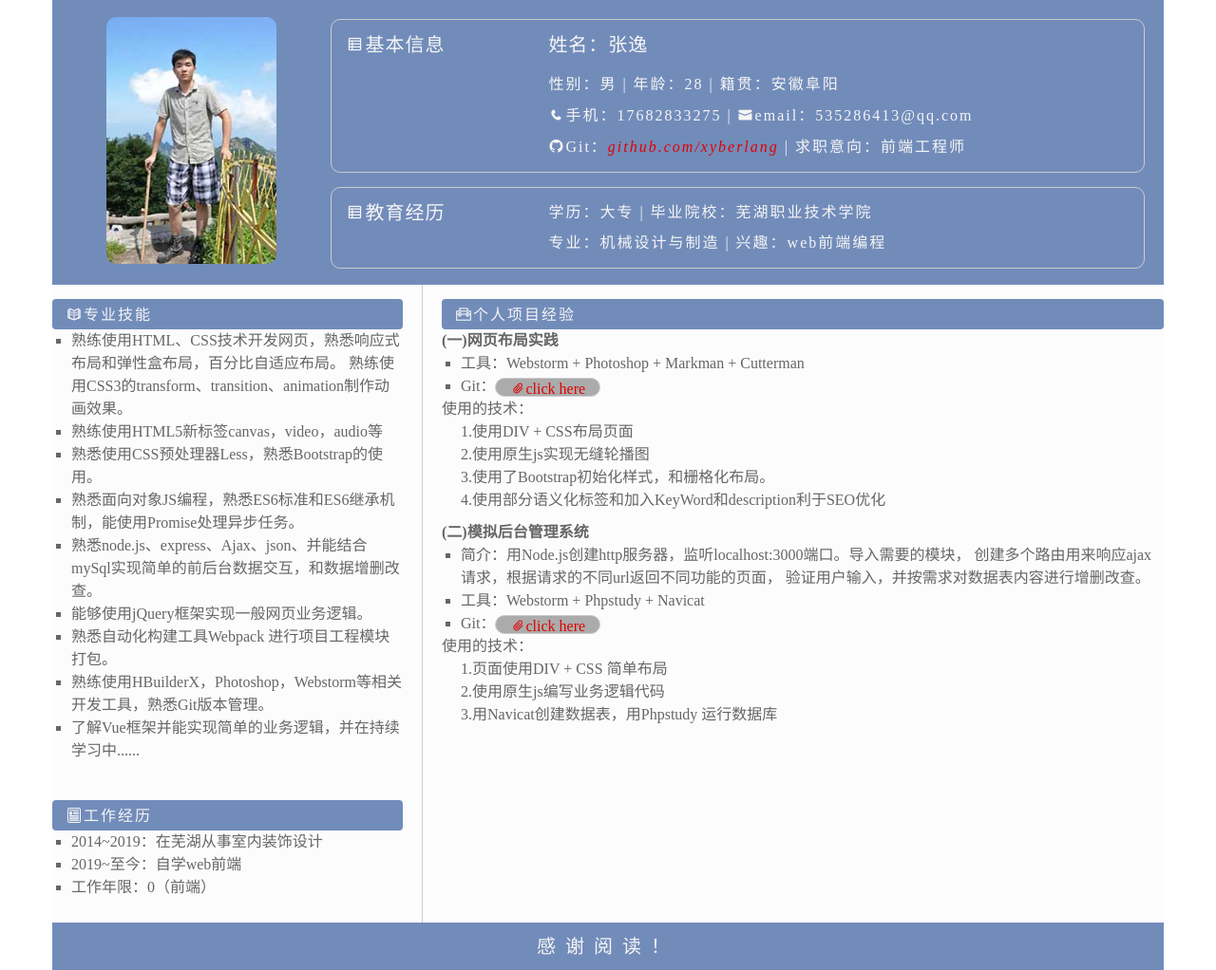
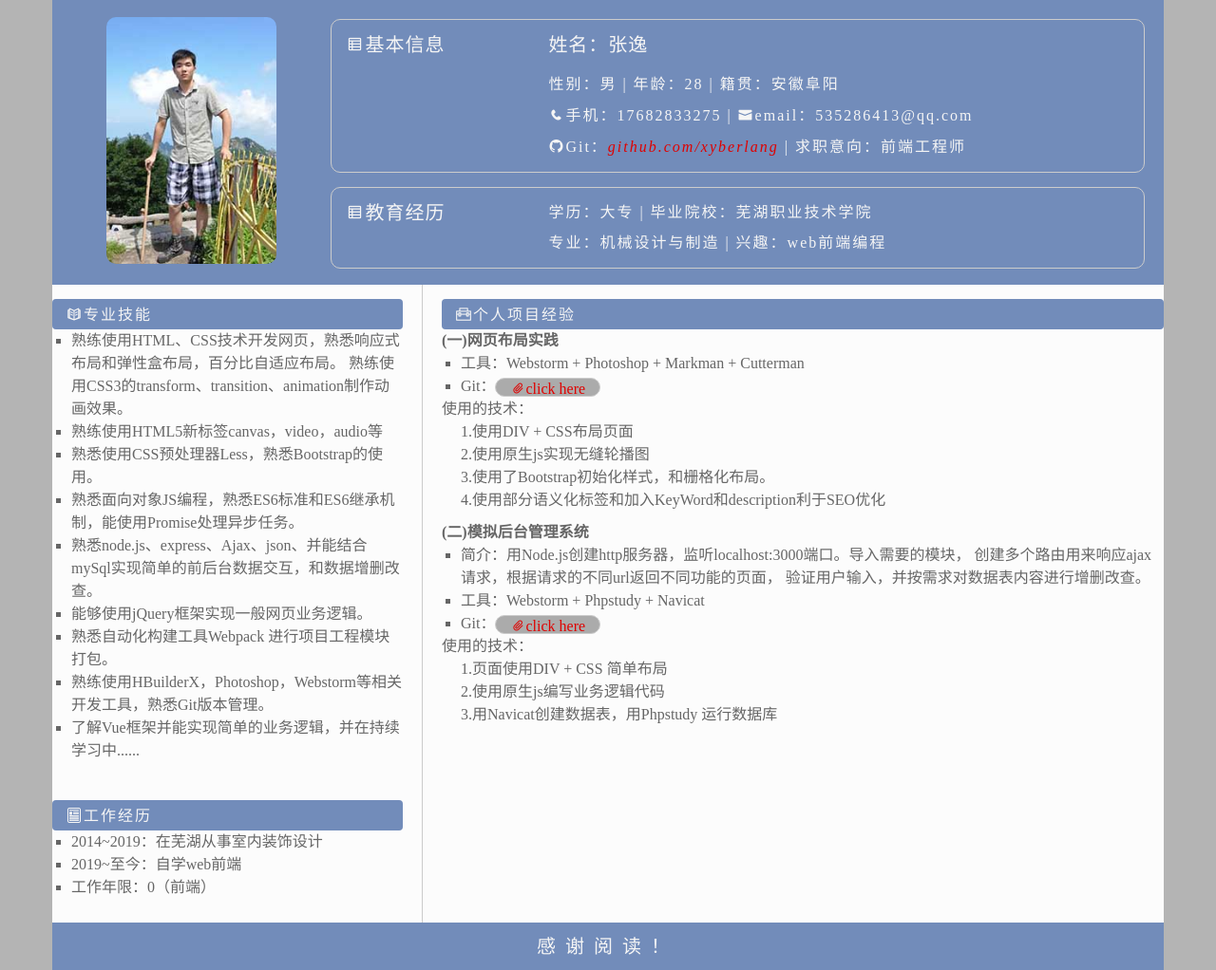
Before and after one commit to xyberlang/myResume, a plain HTML site: page index.html in a window 1280 px wide. Shown: the whole page at 95% size. Drawn offline with nearby package versions, Linux system fonts and the light colour scheme.

Commit message:
Update index.less

```diff
--- a/css/index.less
+++ b/css/index.less
@@ -33,6 +33,7 @@
 }
 html,body{
   height: 100%;
+  background-color: #b4b4b4;
 }
 
 //
```
